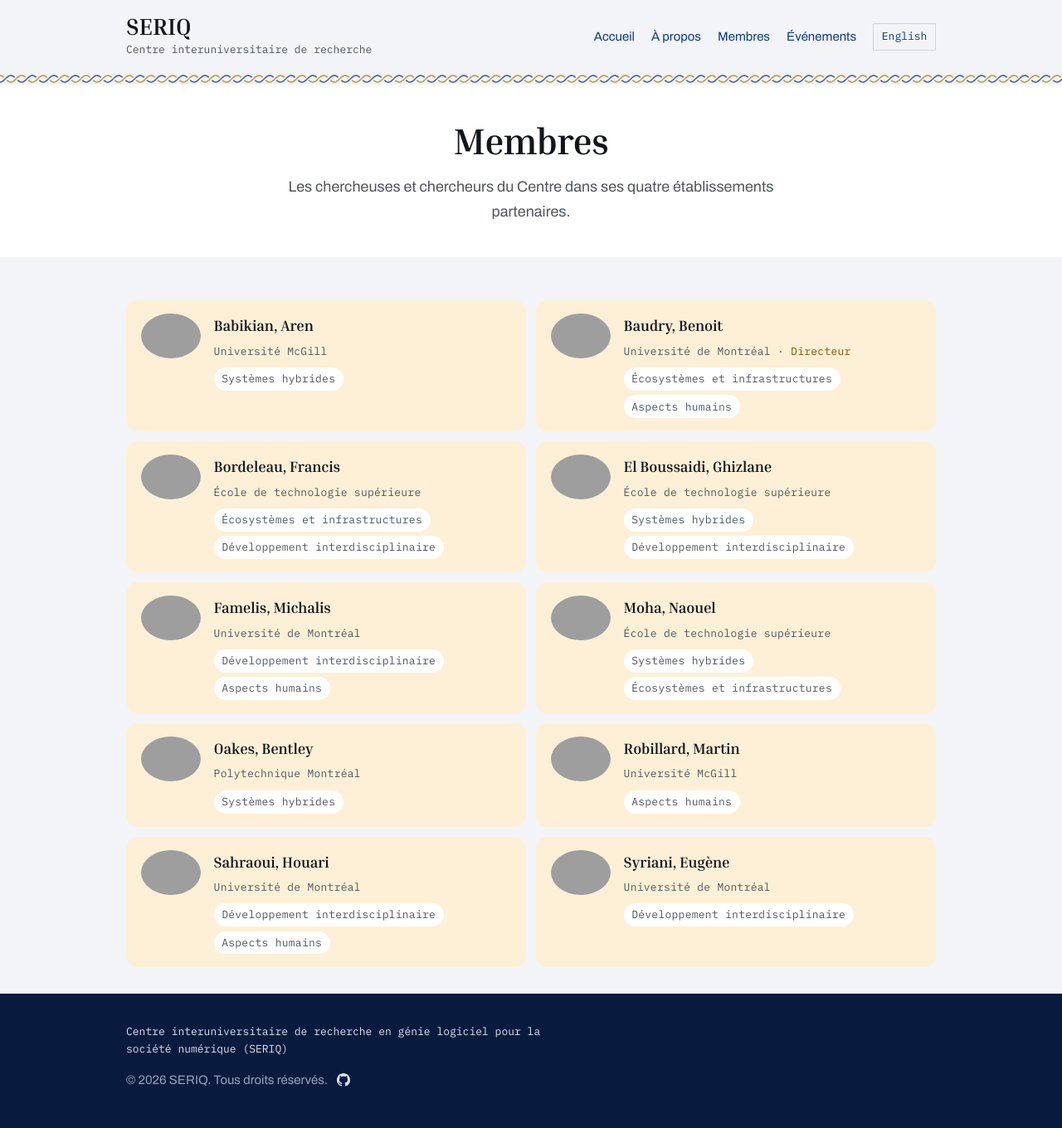
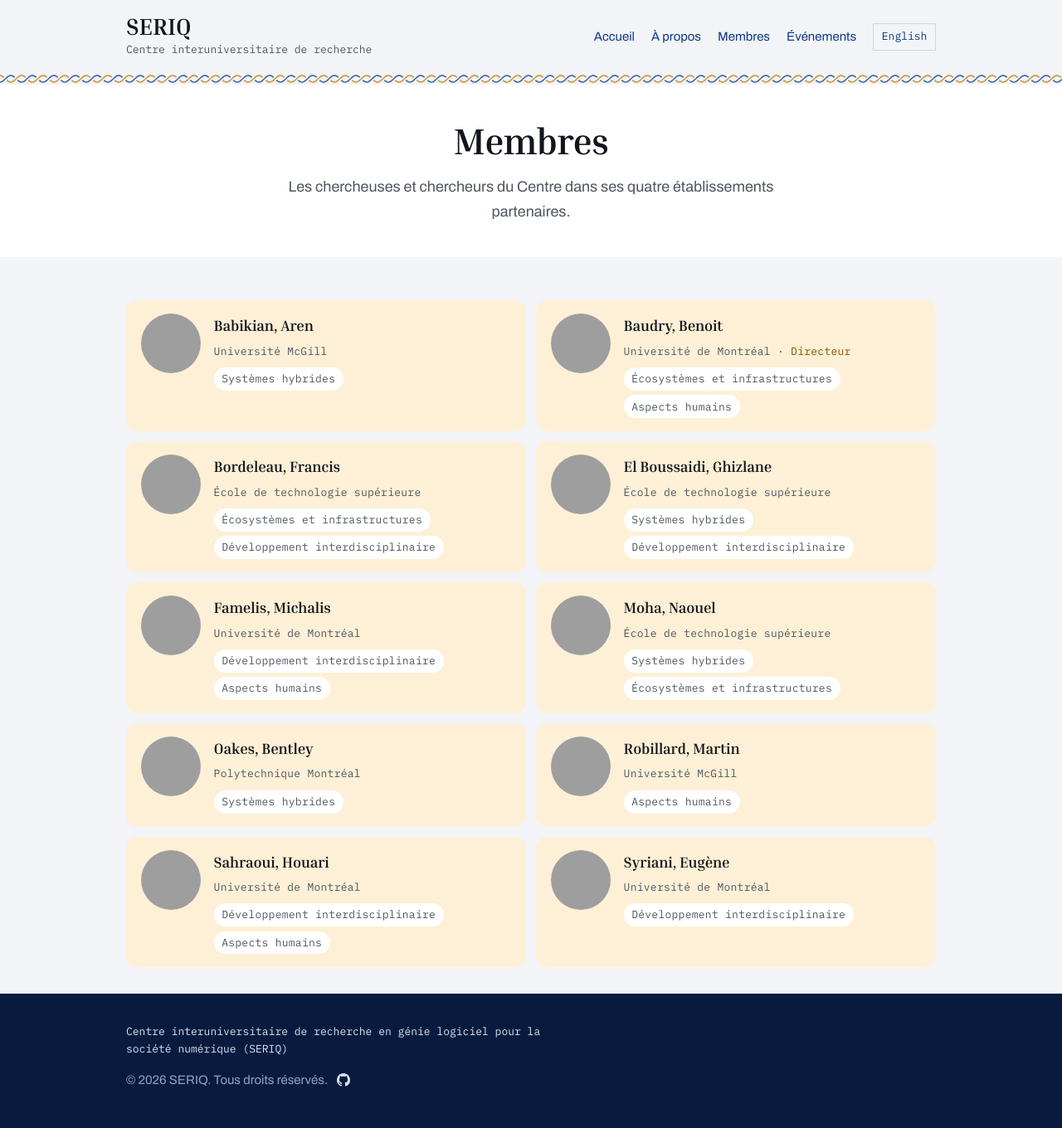
Before and after one commit to seriq-ca/seriq-ca.github.io, a Jekyll site: the page built from membres/index.md, in a window 1280 px wide. Shown: the whole page at 83% size. Built offline with Jekyll 4.4.1, drawn with Linux system fonts in a browser that asks for light colours; grey boxes are pictures that could not be loaded.

Commit message:
Scope the member portrait selector to the member list

```diff
--- a/_sass/_components.scss
+++ b/_sass/_components.scss
@@ -203,7 +203,7 @@
   display: flex; gap: 1rem; align-items: flex-start;
 }
 .member-text { min-width: 0; }
-.portrait {
+.member-list .portrait {
   flex: none; width: 72px; height: 72px; border-radius: 50%;
   object-fit: cover; background: var(--surface);
 }
```
